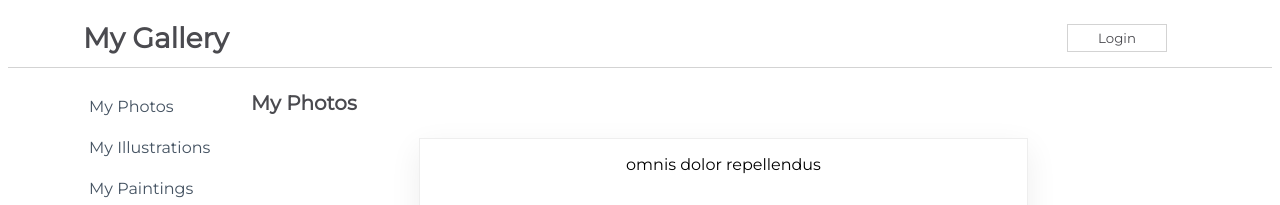
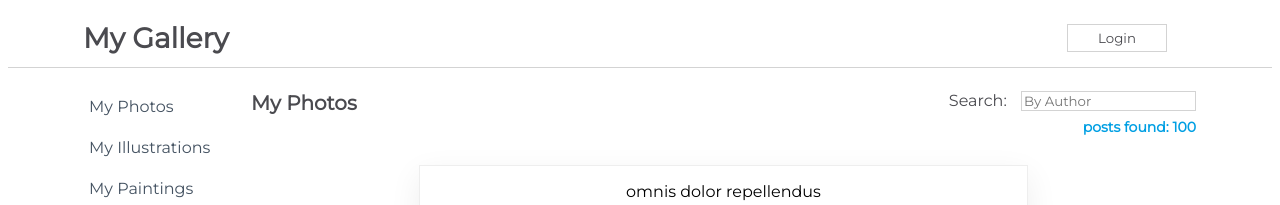
Before and after one commit to ianmeigh/ci-react-challenges, a React (Create React App) app in the folder my-app/: page / in a window 1280 px wide. Shown: the top 205 px of the page. Built offline with nearby package versions, Linux system fonts and the light colour scheme.

Commit message:
🏆: Search Feature Challenge

```diff
--- a/my-app/src/components/Content.jsx
+++ b/my-app/src/components/Content.jsx
@@ -10,26 +10,54 @@
 
     this.state = {
       isLoaded: false,
+      posts: [],
     };
   }
 
   componentDidMount() {
-    setInterval(() => {
+    setTimeout(() => {
       this.setState({
         isLoaded: true,
+        posts: savedPosts,
       });
     }, 2000);
   }
+
+  handleSubmit = (event) => event.preventDefault();
+
+  handleEvent = (event) => {
+    const name = event.target.value.toLowerCase();
+    const filteredPosts = savedPosts.filter((post) =>
+      post.name.toLowerCase().includes(name)
+    );
+    this.setState({
+      posts: filteredPosts,
+    });
+  };
 
   render() {
     return (
       <div className={styles.Content}>
         <div className={styles.TitleBar}>
           <h1>My Photos</h1>
+          <form onSubmit={this.handleSubmit}>
+            <label htmlFor="searchInput">Search: </label>
+            <input
+              type="search"
+              name="searchInput"
+              id="searchInput"
+              onChange={this.handleEvent}
+              placeholder="By Author"
+            />
+            <h4>posts found: {this.state.posts.length}</h4>
+          </form>
         </div>
         <div className={styles.SearchResults}>
           {this.state.isLoaded ? (
-            <PostItem isLoaded={this.state.isLoaded} savedPosts={savedPosts} />
+            <PostItem
+              isLoaded={this.state.isLoaded}
+              savedPosts={this.state.posts}
+            />
           ) : (
             <Loader />
           )}
```
